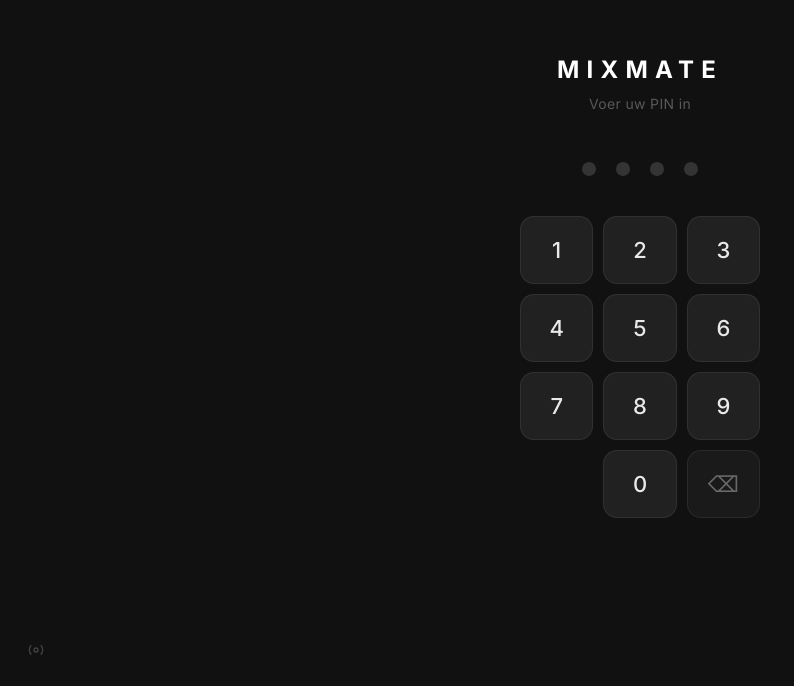
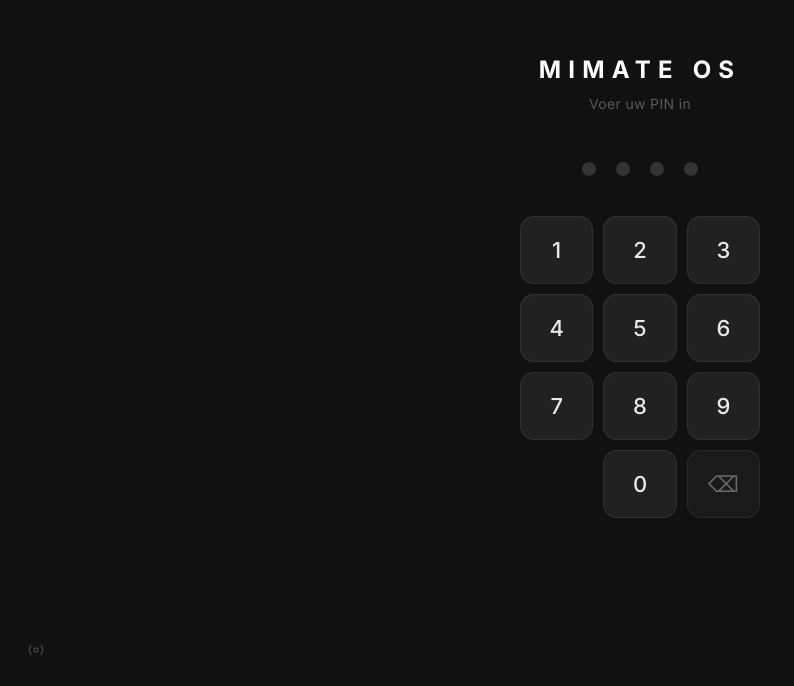
Before and after one commit to mixmatenl/mixmate, a React (Vite) app in the folder frontend/: page / in a window 1280 px wide. Shown: the part 114-800 px from the top of the page, without its empty margins (0-794 px from the left). Built offline with nearby package versions, Linux system fonts and the light colour scheme.

Commit message:
Add recipe editing + photo upload from computer

```diff
--- a/frontend/package.json
+++ b/frontend/package.json
@@ -1,6 +1,6 @@
 {
   "name": "mixmate-frontend",
-  "version": "1.1.0",
+  "version": "1.1.1",
   "type": "module",
   "scripts": {
     "dev": "vite --host",
--- a/frontend/src/pages/AppUpdate.jsx
+++ b/frontend/src/pages/AppUpdate.jsx
@@ -100,10 +100,10 @@
       <div className="bg-white border border-gray-100 rounded-3xl p-6 shadow-sm">
         <div className="flex items-center gap-4">
           <div className="w-16 h-16 rounded-2xl bg-[#111] flex items-center justify-center shrink-0 shadow-lg overflow-hidden">
-            <img src="/logo.png" alt="Mixmate" className="w-full h-full object-contain p-2" />
+            <img src="/logo.png" alt="MIMATE OS" className="w-full h-full object-contain p-2" />
           </div>
           <div className="flex-1">
-            <p className="text-gray-900 font-bold text-lg">Mixmate</p>
+            <p className="text-gray-900 font-bold text-lg">MIMATE OS</p>
             <p className="text-gray-500 text-sm">
               {versionInfo ? `Versie ${versionInfo.commit}` : 'Versie laden…'}
             </p>
@@ -142,7 +142,7 @@
       {/* Status: UP TO DATE */}
       {status === STATUS.UP_TO_DATE && (
         <div className="text-center py-4 space-y-1">
-          <p className="text-gray-700 font-medium text-sm">Mixmate is up‑to‑date</p>
+          <p className="text-gray-700 font-medium text-sm">MIMATE OS is up‑to‑date</p>
           <p className="text-gray-400 text-xs">Je hebt de nieuwste versie</p>
           <button onClick={() => setStatus(STATUS.IDLE)} className="mt-3 text-xs text-gray-400 hover:text-gray-600 transition-colors">
             Opnieuw controleren
@@ -155,7 +155,7 @@
         <div className="bg-blue-50 border border-blue-100 rounded-2xl p-5 space-y-4">
           <div>
             <p className="text-blue-900 font-semibold text-sm">Update beschikbaar</p>
-            <p className="text-blue-600 text-xs mt-1">Er is een nieuwe versie van Mixmate beschikbaar. De update duurt ongeveer 2 minuten.</p>
+            <p className="text-blue-600 text-xs mt-1">Er is een nieuwe versie van MIMATE OS beschikbaar. De update duurt ongeveer 2 minuten.</p>
           </div>
           <button onClick={startUpdate}
             className="w-full py-3 bg-blue-500 text-white text-sm font-bold rounded-xl hover:bg-blue-600 transition-all active:scale-[0.98]">
--- a/frontend/src/pages/Home.jsx
+++ b/frontend/src/pages/Home.jsx
@@ -60,7 +60,7 @@
     <div className="min-h-screen bg-[#0A0A0A] flex flex-col">
       {/* Header */}
       <header className="px-8 pt-10 pb-6">
-        <span className="text-white font-bold tracking-[0.3em] text-xl">MIXMATE</span>
+        <span className="text-white font-bold tracking-[0.3em] text-xl">MIMATE OS</span>
       </header>
 
       {/* Content */}
--- a/frontend/src/pages/Layout.jsx
+++ b/frontend/src/pages/Layout.jsx
@@ -12,7 +12,7 @@
     <div className="h-screen bg-[#F2F2F2] flex flex-col overflow-hidden">
       {/* Top bar */}
       <header className="bg-[#111111] h-16 flex items-center px-8 gap-12 shrink-0 z-30 shadow-lg">
-        <span className="text-white font-bold tracking-[0.28em] text-base select-none">MIXMATE</span>
+        <span className="text-white font-bold tracking-[0.28em] text-base select-none">MIMATE OS</span>
         <nav className="flex gap-10">
           {NAV.map(({ to, label, exact }) => (
             <NavLink
--- a/frontend/src/pages/Login.jsx
+++ b/frontend/src/pages/Login.jsx
@@ -33,7 +33,7 @@
   return (
     <div className="min-h-screen bg-[#111111] flex flex-col items-center justify-center relative">
       <div className="mb-12 text-center">
-        <span className="text-white font-bold tracking-[0.3em] text-2xl">MIXMATE</span>
+        <span className="text-white font-bold tracking-[0.3em] text-2xl">MIMATE OS</span>
         <p className="text-white/30 text-sm mt-2 tracking-wide">Voer uw PIN in</p>
       </div>
 
--- a/frontend/src/pages/SplashScreen.jsx
+++ b/frontend/src/pages/SplashScreen.jsx
@@ -32,7 +32,7 @@
 
       <img
         src="/logo.png"
-        alt="Mixmate"
+        alt="MIMATE OS"
         style={{
           width: '52%', maxWidth: '340px', objectFit: 'contain',
           opacity: logoVisible ? 1 : 0,
--- a/frontend/src/pages/StandbyScreen.jsx
+++ b/frontend/src/pages/StandbyScreen.jsx
@@ -123,7 +123,7 @@
         {/* Logo */}
         <img
           src="/logo.png"
-          alt="Mixmate"
+          alt="MIMATE OS"
           style={{
             width: '48%', maxWidth: '300px', objectFit: 'contain',
             transform: `scale(${logoScale})`,
```
